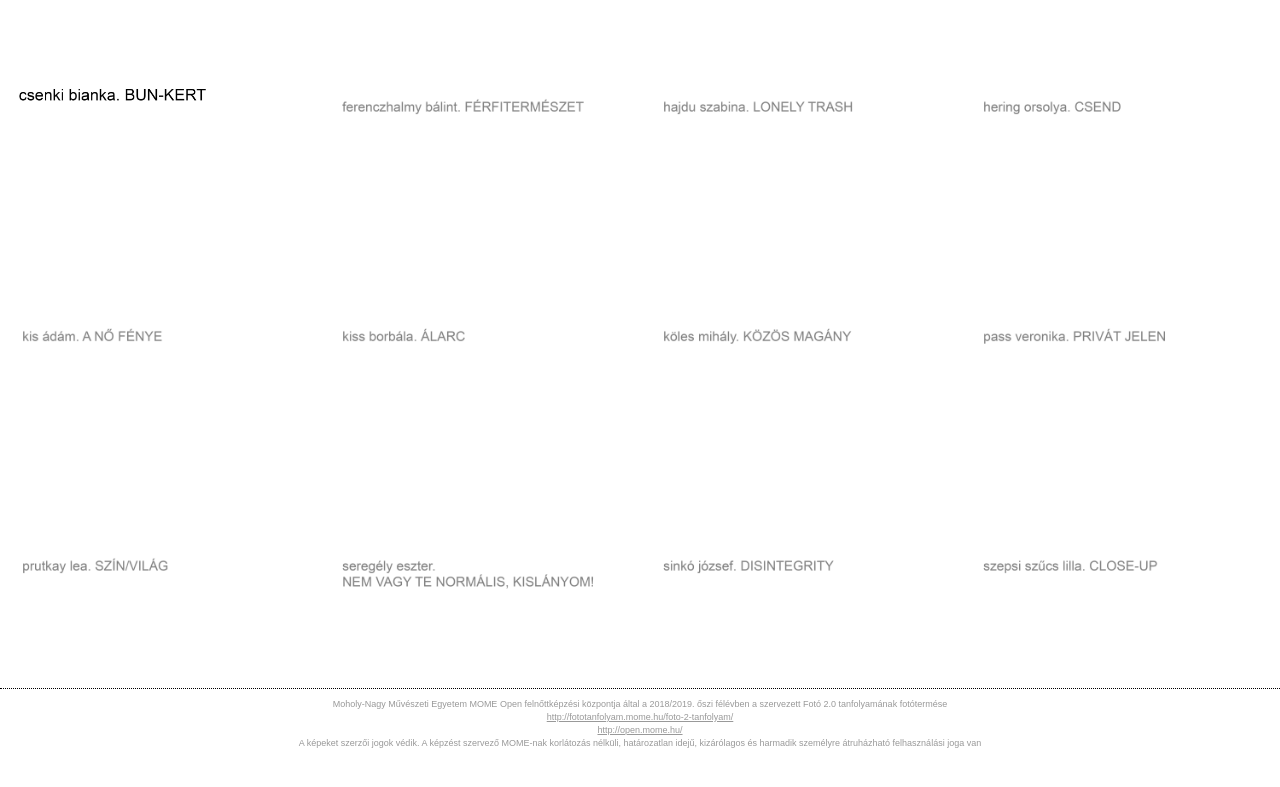
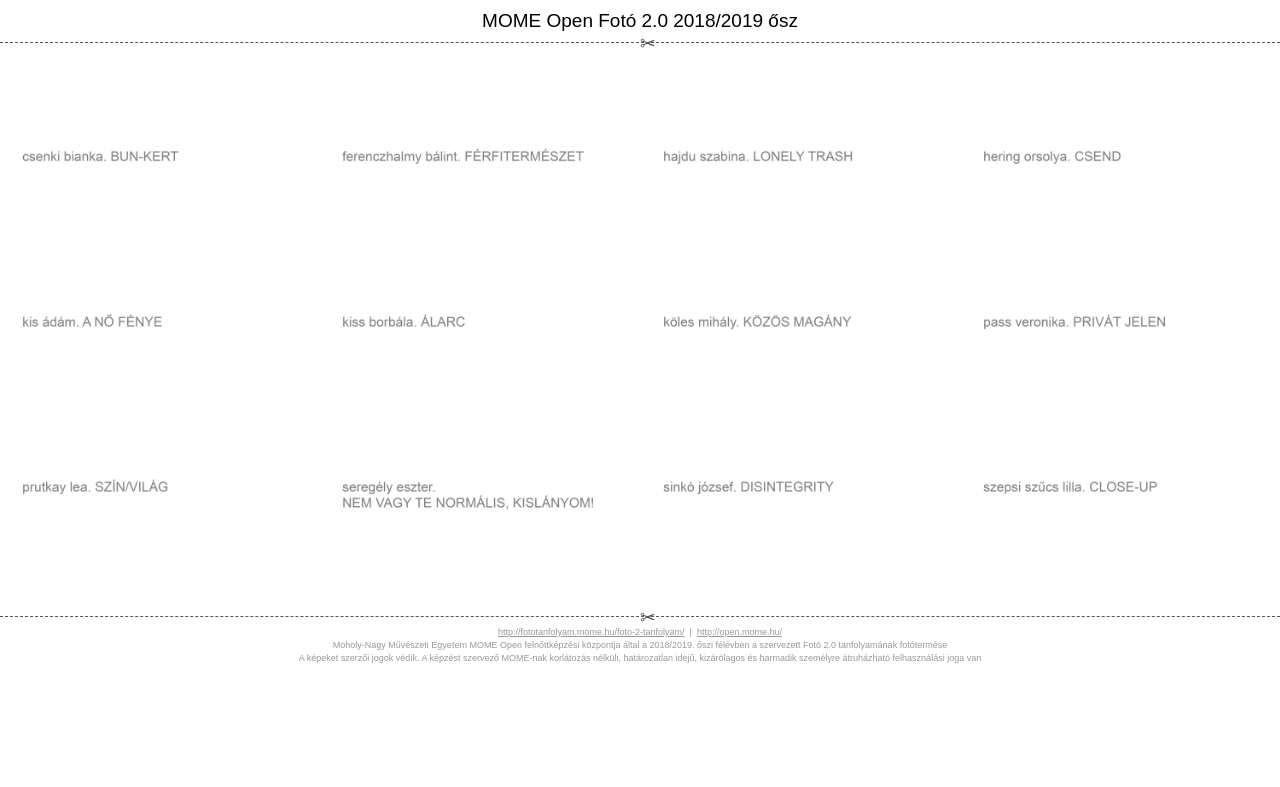
Before and after one commit to nyuwec/nyuwec.github.io, a Jekyll site: the page foto2.0.1/index.html, which Jekyll copies as it is, in a window 1280 px wide. Shown: the top 787 px of the page. Built offline with Jekyll 4.4.1, drawn with Linux system fonts in a browser that asks for light colours.

Commit message:
header and squeezing

```diff
--- a/foto2.0.1/css/style.css
+++ b/foto2.0.1/css/style.css
@@ -22,6 +22,8 @@
 
 .foto2-gallery img {
   width: 100%;
+  margin-top: -10%;
+  margin-bottom: -10%;
   opacity: 0.5;
   transition: transform .333s;
 }
@@ -31,14 +33,44 @@
   transform: scale(1.2) translate(20px, -10px);
 }
 
+#title-row {
+  font-size: 19px;
+  text-align: center;
+  color: black;
+  padding-bottom: 10px;
+  margin-top: 10px;
+  margin-bottom: 3%;
+  border-bottom: 1px dashed #555;
+  position: relative;
+  z-index: 1000;
+}
+
+#title-row::before {
+  content: "✂";
+  top: 22px;
+  position: absolute;
+  font-size: 19px;
+  color: #555;
+}
+
 #copyright-footer {
   font-size: 9px;
   text-align: center;
   color: #999;
   padding-top: 10px;
-  margin-top: 0px;
+  margin-top: 3%;
   margin-bottom: 10px;
-  border-top: 1px dotted black;
+  border-top: 1px dashed #555;
+  position: relative;
+  z-index: 1000;
+}
+
+#copyright-footer::before {
+  content: "✂";
+  top: -11px;
+  position: absolute;
+  font-size: 19px;
+  color: #555;
 }
 
 #copyright-footer p {
--- a/foto2.0.1/index.html
+++ b/foto2.0.1/index.html
@@ -10,6 +10,9 @@
   <title>MOME Open Fotó 2.0 2018/2019 ősz</title>
 </head>
 <body>
+  <div id="title-row">
+    <div>MOME Open Fotó 2.0 2018/2019 ősz</div>
+  </div>
   <div id="csenki-bianka" class="foto2-gallery">
     <a href="assets/csenki-bianka/csenki-bianka-00001.jpg" data-size="3000x2000"
       data-med="assets/csenki-bianka/csenki-bianka-00001.jpg" data-med-size="1024x1024"
@@ -726,9 +729,12 @@
   </div>
 
   <div id="copyright-footer">
+    <p>
+      <a href="http://fototanfolyam.mome.hu/foto-2-tanfolyam/" target="_blank">http://fototanfolyam.mome.hu/foto-2-tanfolyam/</a>
+      &nbsp;|&nbsp;
+      <a href="http://open.mome.hu/" target="_blank">http://open.mome.hu/</a>
+    </p>
     <p>Moholy-Nagy Művészeti Egyetem MOME Open felnőttképzési központja által a 2018/2019. őszi félévben a szervezett Fotó 2.0 tanfolyamának fotótermése</p>
-    <p><a href="http://fototanfolyam.mome.hu/foto-2-tanfolyam/" target="_blank">http://fototanfolyam.mome.hu/foto-2-tanfolyam/</a></p>
-    <p><a href="http://open.mome.hu/" target="_blank">http://open.mome.hu/</a></p>
     <p>A képeket szerzői jogok védik. A képzést szervező MOME-nak korlátozás nélküli, határozatlan idejű, kizárólagos és harmadik személyre átruházható felhasználási joga van</p>
   </div>
 
```
